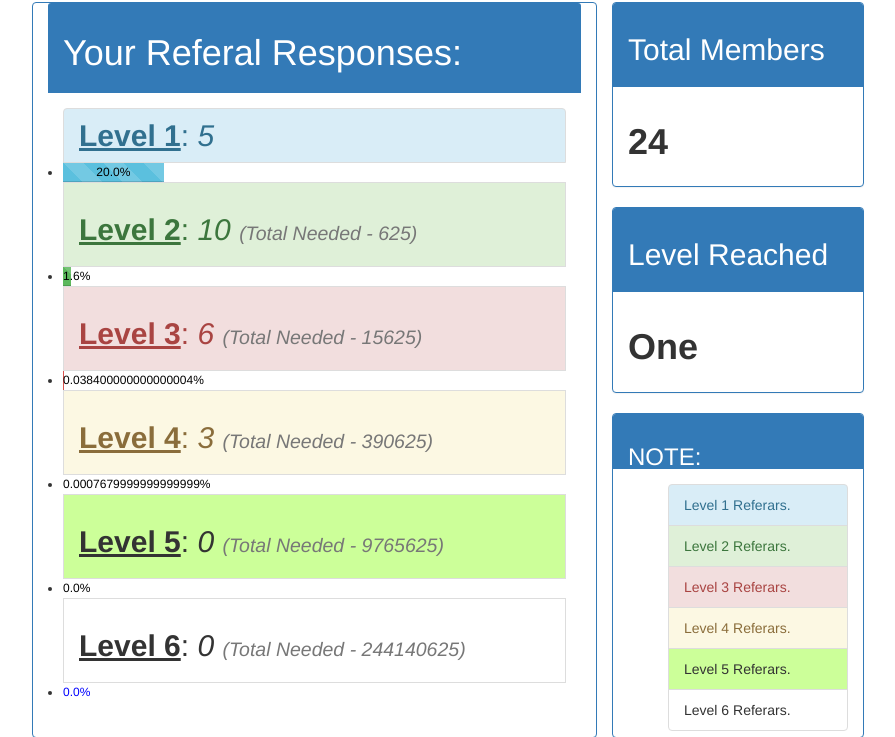
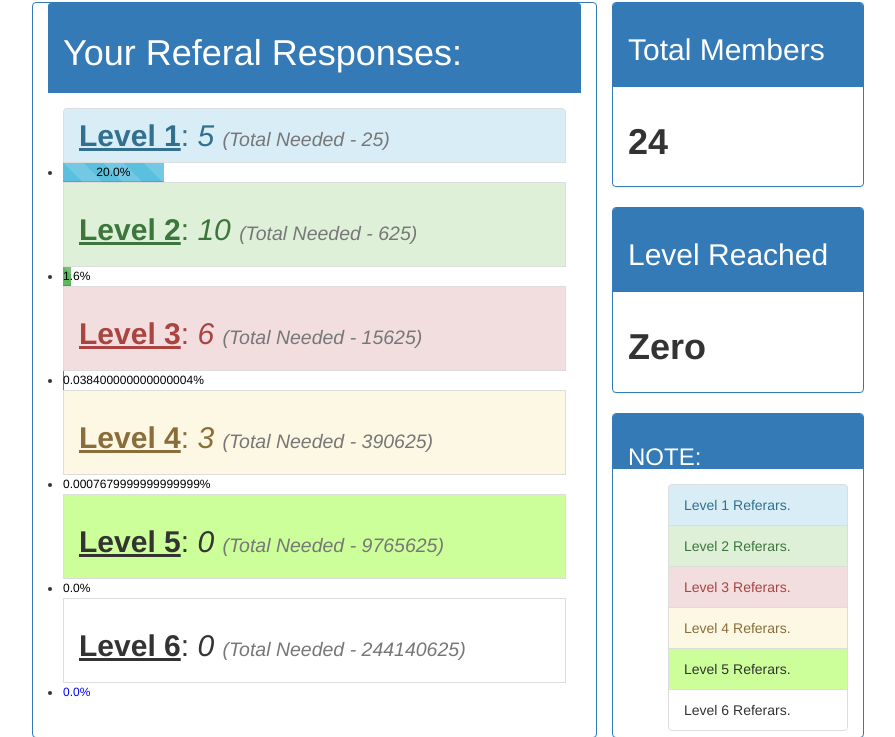
Before and after one commit to harshit8858/NHDO, a Django app: page /dashboard/referal_counts/ in a window 1280 px wide; the page is wider, and only the part inside the window is pictured. Shown: the part 887-1624 px from the top of that part, without its empty margins (38-933 px from the left). Run offline with Django 3.2, Linux system fonts and the light colour scheme; a user stored in the database is signed in; data comes from the database, SQL or seed files in the repository; both versions use the stored data as it was after the commit; parts of the project's set-up code (start-up, migrations or seed data) failed here and were passed over; some libraries are stand-ins or nearby versions.

Commit message:
final changes

```diff
--- a/dashboard/views.py
+++ b/dashboard/views.py
@@ -87,9 +87,10 @@ def referal_counts(request):
     value7 = "active"
     referral = Profile.objects.get(user=request.user)
     print(referral.money)
-    if referral.count1 < 3:
+    fix = 25
+    if referral.count1 < fix:
         referral.level_reached = 0
-    elif referral.count1 >= 3:
+    elif referral.count1 >= fix:
         referral.level_reached = 1
     elif referral.count2 >= 625:
         referral.level_reached = 2
--- a/nhdo_main/views.py
+++ b/nhdo_main/views.py
@@ -100,7 +100,7 @@ def home(request):
         referral.money6 = 0
         referral.money = 0
 
-        fix = 3
+        fix = 25
 
         for i in x:
             if referral.your_referal == i.referal_id:
--- a/templates/dashboard/referal_counts.html
+++ b/templates/dashboard/referal_counts.html
@@ -20,7 +20,8 @@
             <li class="list-group-item list-group-item-info">
 
                 <h2 style="display:inline;"><b><u>Level 1</u></b>:<i> {{ count1 }}
-                {% if count1 > 3 %}
+                {% if count1 > 25 %}
+                    <small>(Completed)</small>
                 {% else %}
                     <small>(Total Needed - 25)</small>
                 {% endif %}</i></h2>
@@ -32,6 +33,7 @@
             <li class="list-group-item list-group-item-success">
                 <h2><b><u>Level 2</u></b>:<i> {{ count2 }}
                 {% if count2 > 625 %}
+                    <small>(Completed)</small>
                 {% else %}
                     <small>(Total Needed - 625)</small>
                 {% endif %}</i><br/></h2>
@@ -43,6 +45,7 @@
             <li class="list-group-item list-group-item-danger">
                 <h2><b><u>Level 3</u></b>:<i> {{ count3 }}
                 {% if count3 > 15625 %}
+                    <small>(Completed)</small>
                 {% else %}
                     <small>(Total Needed - 15625)</small>
                 {% endif %}</i><br/></h2>
@@ -54,6 +57,7 @@
             <li class="list-group-item list-group-item-warning">
                 <h2><b><u>Level 4</u></b>:<i> {{ count4 }}
                 {% if count4 > 390625 %}
+                    <small>(Completed)</small>
                 {% else %}
                     <small>(Total Needed - 390625)</small>
                 {% endif %}</i><br/></h2>
@@ -65,6 +69,7 @@
             <li class="list-group-item list-group-item-default" style="background-color:#ccff99;">
                 <h2><b><u>Level 5</u></b>:<i> {{ count5 }}
                 {% if count5 > 9765625 %}
+                    <small>(Completed)</small>
                 {% else %}
                     <small>(Total Needed - 9765625)</small>
                 {% endif %}</i><br/></h2>
@@ -76,6 +81,7 @@
             <li class="list-group-item list-group-item-default">
                 <h2><b><u>Level 6</u></b>:<i> {{ count6 }}
                 {% if count6 > 244140625 %}
+                    <small>(Completed)</small>
                 {% else %}
                     <small>(Total Needed - 244140625)</small>
                 {% endif %}</i><br/></h2>
```
Also changed, not shown: db.sqlite3.
